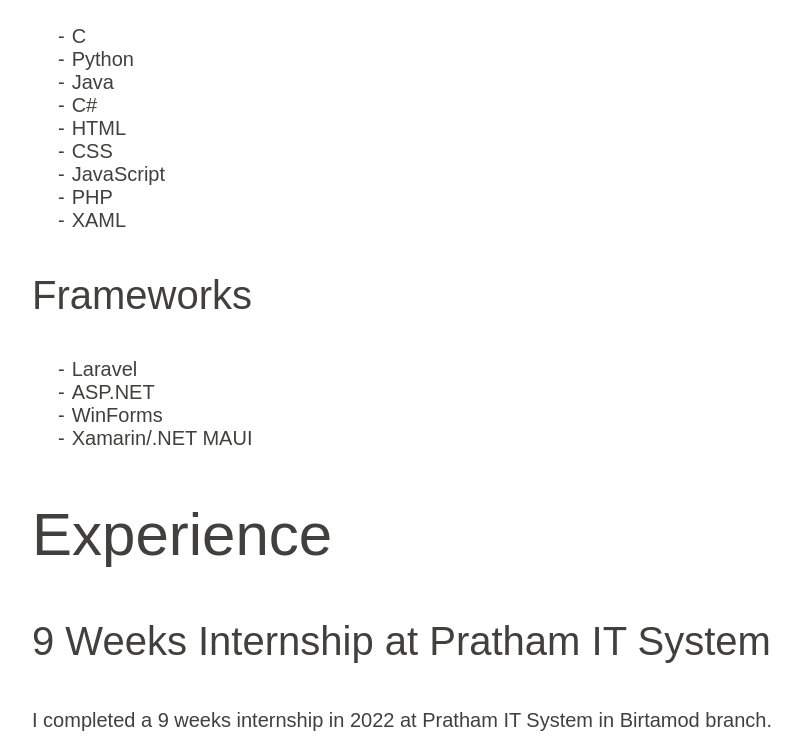
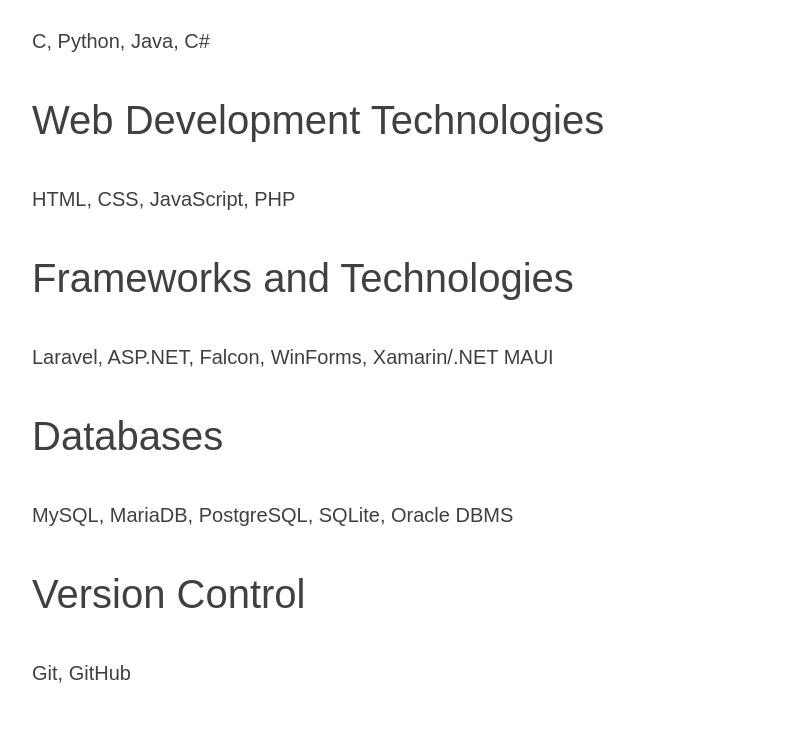
Before and after one commit to NikeshKhatiwada/MyPersonalSite, a plain HTML site: page index.html in a window 1280 px wide. Shown: the part 664-1400 px from the top of the page, without its empty margins (128-928 px from the left). Drawn offline with nearby package versions, Linux system fonts and the light colour scheme; a web font is replaced by a local one.

Commit message:
Modified Skills section

```diff
--- a/index.html
+++ b/index.html
@@ -14,25 +14,22 @@
         <img src="https://avatars.githubusercontent.com/u/55629421" alt="Nikesh Khatiwada" width="200" height="200">
         <p>I am a programmer and BCA student studying at Tribhuvan University. I live in Birtamod, Jhapa, Nepal.</p>
         <h2>Skills</h2>
-        <h3>Languages</h3>
-          <ul>
-            <li>C</li>
-            <li>Python</li>
-            <li>Java</li>
-            <li>C#</li>
-            <li>HTML</li>
-            <li>CSS</li>
-            <li>JavaScript</li>
-            <li>PHP</li>
-            <li>XAML</li>
-          </ul>
-        <h3> Frameworks</h3>
-        <ul>
-          <li>Laravel</li>
-          <li>ASP.NET</li>
-          <li>WinForms</li>
-          <li>Xamarin/.NET MAUI</li>
-        </ul>
+
+        <h3>Programming Languages</h3>
+        <p>C, Python, Java, C#</p>
+
+        <h3>Web Development Technologies</h3>
+        <p>HTML, CSS, JavaScript, PHP</p>
+
+        <h3>Frameworks and Technologies</h3>
+        <p>Laravel, ASP.NET, Falcon, WinForms, Xamarin/.NET MAUI</p>
+
+        <h3>Databases</h3>
+        <p>MySQL, MariaDB, PostgreSQL, SQLite, Oracle DBMS</p>
+
+        <h3>Version Control</h3>
+        <p>Git, GitHub</p>
+
         <h2>Experience</h2>
             <h3>9 Weeks Internship at Pratham IT System</h3>
             <p>I completed a 9 weeks internship in 2022 at Pratham IT System in Birtamod branch. During the internship, I developed projects in MVC and clean architecture, and had the opportunity to learn and use different libraries, concepts, and other topics related to ASP.NET web development.</p>
```
